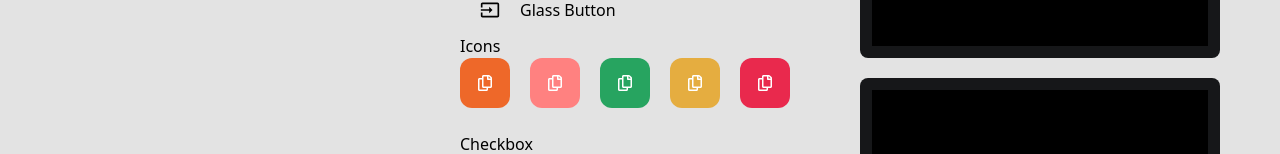
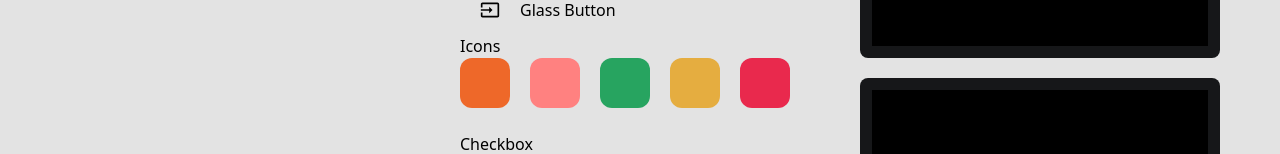
Before and after one commit to Agility-Creative-Solutions/scrummy-app, a Next.js app: page /design-system in a window 1280 px wide. Shown: the part 466-620 px from the top of the page. Built offline with nearby package versions, Linux system fonts and the light colour scheme.

Commit message:
feat: iconConstant removed

```diff
--- a/src/pages/design-system.tsx
+++ b/src/pages/design-system.tsx
@@ -1,5 +1,4 @@
 import { useState } from 'react';
-import * as FAIcons from 'react-icons/fa';
 
 import { Button, Input } from '@/components';
 import Card from '@/components/atoms/Card';
@@ -49,11 +48,11 @@ const DesignSystem = () => {
           <div>
             <h4>Icons</h4>
             <div className="flex flex-wrap  gap-5">
-              <IconButton iconType="primary" icon={<FAIcons.FaRegCopy />} />
-              <IconButton iconType="pink" icon={<FAIcons.FaRegCopy />} />
-              <IconButton iconType="success" icon={<FAIcons.FaRegCopy />} />
-              <IconButton iconType="warning" icon={<FAIcons.FaRegCopy />} />
-              <IconButton iconType="danger" icon={<FAIcons.FaRegCopy />} />
+              <IconButton iconType="primary" icon="" />
+              <IconButton iconType="pink" icon="" />
+              <IconButton iconType="success" icon="" />
+              <IconButton iconType="warning" icon="" />
+              <IconButton iconType="danger" icon="" />
             </div>
             <div className="mt-6">
               <h4>Checkbox</h4>
```
